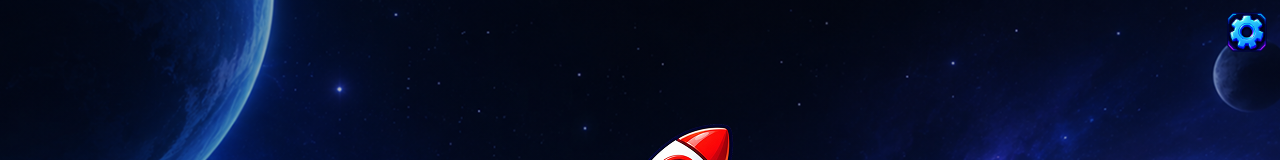
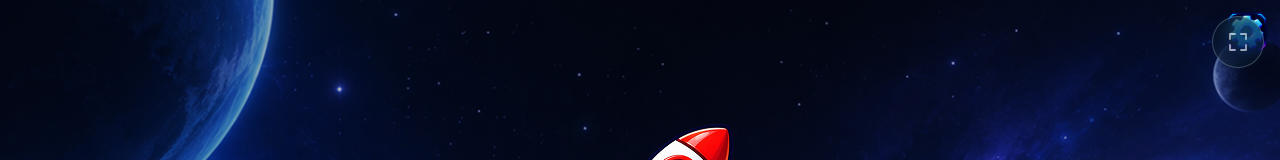
Before and after one commit to sm64isdabest/rocketbloom, a React (Vite) app: page / in a window 1280 px wide. Shown: the top 160 px of the page. Built offline with nearby package versions, Linux system fonts and the light colour scheme.

Commit message:
Add persistent draggable fullscreen control

```diff
--- a/src/App.jsx
+++ b/src/App.jsx
@@ -20,6 +20,7 @@ import { preloadImages } from "./utils/preloadImages.js";
 import { getSettingsReturnPage } from "./screens/menuModel.js";
 import { DebugMenu } from "./screens/DebugMenu.jsx";
 import { addDebugCurrency, completeDebugStage, isDebugShortcut, unlockAllPlanets } from "./utils/debugTools.js";
+import { FullscreenButton } from "./components/FullscreenButton.jsx";
 
 const APP_BASE = import.meta.env.BASE_URL;
 const PROJECT_IMAGE_URLS = PROJECT_IMAGES.map((image) => `${APP_BASE}${image.slice(1)}`);
@@ -197,12 +198,14 @@ export default function App() {
   };
 
   if (fatal || screen === SCREEN.ERROR) {
-    return <ErrorScreen message={fatal || bootError || "Erro ao iniciar o RocketBloom."} onRetry={() => window.location.reload()} />;
+    return <><FullscreenButton /><ErrorScreen message={fatal || bootError || "Erro ao iniciar o RocketBloom."} onRetry={() => window.location.reload()} /></>;
   }
-  if (!progress || screen === SCREEN.BOOT) return <BootScreen progress={assetProgress} baseUrl={APP_BASE} />;
+  if (!progress || screen === SCREEN.BOOT) return <><FullscreenButton /><BootScreen progress={assetProgress} baseUrl={APP_BASE} /></>;
 
   const planet = run ? getPlanetById(run.planetId) : null;
   return (
+    <>
+    <FullscreenButton />
     <div className={`app-shell ${progress.settings.reducedMotion || systemReducedMotion ? "motion-reduced" : ""}`}>
       {screen === SCREEN.MENU && (menuPage === SCREEN.MENU || menuPage === SCREEN.SETTINGS) ? (
         <MenuScreen
@@ -301,5 +304,6 @@ export default function App() {
         />
       ) : null}
     </div>
+    </>
   );
 }
--- /dev/null
+++ b/src/components/FullscreenButton.jsx
@@ -0,0 +1,119 @@
+import { useEffect, useRef, useState } from "react";
+import { clampFloatingPosition, readFloatingPosition } from "./floatingControlModel.js";
+
+const POSITION_KEY = "rocketbloom.fullscreen-button-position";
+const BUTTON_SIZE = 52;
+const EDGE_GAP = 16;
+
+function getSavedPosition() {
+  try {
+    return readFloatingPosition(window.localStorage.getItem(POSITION_KEY));
+  } catch {
+    return null;
+  }
+}
+
+function savePosition(position) {
+  try {
+    window.localStorage.setItem(POSITION_KEY, JSON.stringify(position));
+  } catch {
+    // The control remains usable when browser storage is unavailable.
+  }
+}
+
+export function FullscreenButton() {
+  const [position, setPosition] = useState(() => getSavedPosition() ?? {
+    x: Math.max(EDGE_GAP, window.innerWidth - BUTTON_SIZE - EDGE_GAP),
+    y: EDGE_GAP,
+  });
+  const [isFullscreen, setIsFullscreen] = useState(Boolean(document.fullscreenElement));
+  const dragStart = useRef(null);
+  const suppressClick = useRef(false);
+  const positionRef = useRef(position);
+
+  useEffect(() => {
+    const syncFullscreen = () => setIsFullscreen(Boolean(document.fullscreenElement));
+    const keepInsideViewport = () => {
+      setPosition((current) => {
+        const next = clampFloatingPosition(current, { width: window.innerWidth, height: window.innerHeight }, { width: BUTTON_SIZE, height: BUTTON_SIZE });
+        positionRef.current = next;
+        savePosition(next);
+        return next;
+      });
+    };
+    document.addEventListener("fullscreenchange", syncFullscreen);
+    window.addEventListener("resize", keepInsideViewport);
+    keepInsideViewport();
+    return () => {
+      document.removeEventListener("fullscreenchange", syncFullscreen);
+      window.removeEventListener("resize", keepInsideViewport);
+    };
+  }, []);
+
+  const onPointerDown = (event) => {
+    if (event.button !== 0) return;
+    dragStart.current = { pointerX: event.clientX, pointerY: event.clientY, x: position.x, y: position.y, moved: false };
+    event.currentTarget.setPointerCapture(event.pointerId);
+  };
+
+  const onPointerMove = (event) => {
+    if (!dragStart.current) return;
+    const drag = dragStart.current;
+    const deltaX = event.clientX - drag.pointerX;
+    const deltaY = event.clientY - drag.pointerY;
+    if (!drag.moved && Math.hypot(deltaX, deltaY) < 4) return;
+    drag.moved = true;
+    const next = clampFloatingPosition(
+      { x: drag.x + deltaX, y: drag.y + deltaY },
+      { width: window.innerWidth, height: window.innerHeight },
+      { width: BUTTON_SIZE, height: BUTTON_SIZE },
+    );
+    positionRef.current = next;
+    setPosition(next);
+  };
+
+  const onPointerUp = () => {
+    if (!dragStart.current) return;
+    suppressClick.current = dragStart.current.moved;
+    if (dragStart.current.moved) savePosition(positionRef.current);
+    dragStart.current = null;
+  };
+
+  const toggleFullscreen = async () => {
+    try {
+      if (document.fullscreenElement) await document.exitFullscreen();
+      else await document.documentElement.requestFullscreen();
+    } catch {
+      // Fullscreen can be unavailable or denied by the browser.
+    }
+  };
+
+  return (
+    <button
+      type="button"
+      className="fullscreen-float"
+      style={{ left: `${position.x}px`, top: `${position.y}px` }}
+      aria-label={isFullscreen ? "Sair da tela cheia" : "Entrar em tela cheia"}
+      aria-pressed={isFullscreen}
+      title={isFullscreen ? "Sair da tela cheia" : "Entrar em tela cheia"}
+      onPointerDown={onPointerDown}
+      onPointerMove={onPointerMove}
+      onPointerUp={onPointerUp}
+      onPointerCancel={onPointerUp}
+      onClick={(event) => {
+        if (suppressClick.current) {
+          suppressClick.current = false;
+          event.preventDefault();
+          return;
+        }
+        toggleFullscreen();
+      }}
+    >
+      {isFullscreen ? (
+        <svg viewBox="0 0 24 24" aria-hidden="true"><path d="M8 4v4H4M16 4v4h4M8 20v-4H4m12 4v-4h4" /></svg>
+      ) : (
+        <svg viewBox="0 0 24 24" aria-hidden="true"><path d="M4 9V4h5m6 0h5v5M4 15v5h5m6 0h5v-5" /></svg>
+      )}
+    </button>
+  );
+}
--- /dev/null
+++ b/src/components/floatingControlModel.js
@@ -0,0 +1,17 @@
+export function clampFloatingPosition(position, viewport, size) {
+  return {
+    x: Math.max(0, Math.min(position.x, Math.max(0, viewport.width - size.width))),
+    y: Math.max(0, Math.min(position.y, Math.max(0, viewport.height - size.height))),
+  };
+}
+
+export function readFloatingPosition(serialized) {
+  if (!serialized) return null;
+  try {
+    const position = JSON.parse(serialized);
+    if (!Number.isFinite(position?.x) || !Number.isFinite(position?.y) || position.x < 0 || position.y < 0) return null;
+    return { x: position.x, y: position.y };
+  } catch {
+    return null;
+  }
+}
--- a/src/styles/index.css
+++ b/src/styles/index.css
@@ -25,6 +25,10 @@ body { min-height: 100vh; background-image: radial-gradient(1px 1px at 8% 18%, #
 button { color: inherit; font: inherit; }
 button:focus-visible { outline: 3px solid var(--cyan); outline-offset: 3px; }
 button:disabled { cursor: not-allowed; }
+.fullscreen-float { position: fixed; z-index: 1100; display: grid; width: 52px; height: 52px; place-items: center; padding: 13px; border: 1px solid rgba(190, 222, 218, .38); border-radius: 50%; background: rgba(9, 25, 32, .58); color: rgba(240, 247, 242, .88); box-shadow: 0 4px 18px rgba(0, 0, 0, .25); cursor: grab; opacity: .72; touch-action: none; backdrop-filter: blur(8px); transition: opacity .18s ease, background .18s ease; }
+.fullscreen-float:hover, .fullscreen-float:focus-visible { background: rgba(9, 25, 32, .88); opacity: 1; }
+.fullscreen-float:active { cursor: grabbing; }
+.fullscreen-float svg { width: 100%; height: 100%; fill: none; stroke: currentColor; stroke-linecap: round; stroke-linejoin: round; stroke-width: 1.8; pointer-events: none; }
 ::selection { background: #386755; color: white; }
 h1, h2, h3, p { margin-top: 0; }
 h1, h2, h3 { letter-spacing: -.045em; line-height: 1.08; }
```
Also changed, not shown: 1 other file (tests, documents, lock files or other folders).
